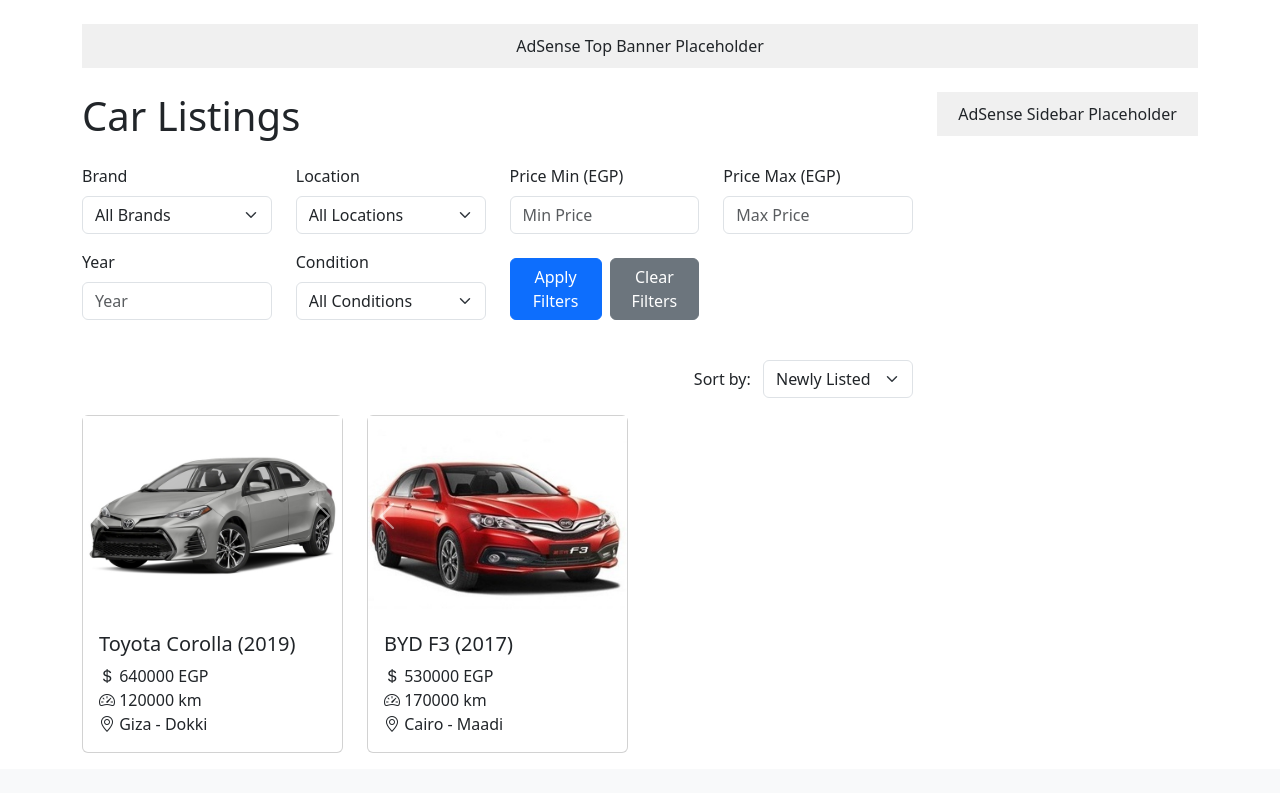
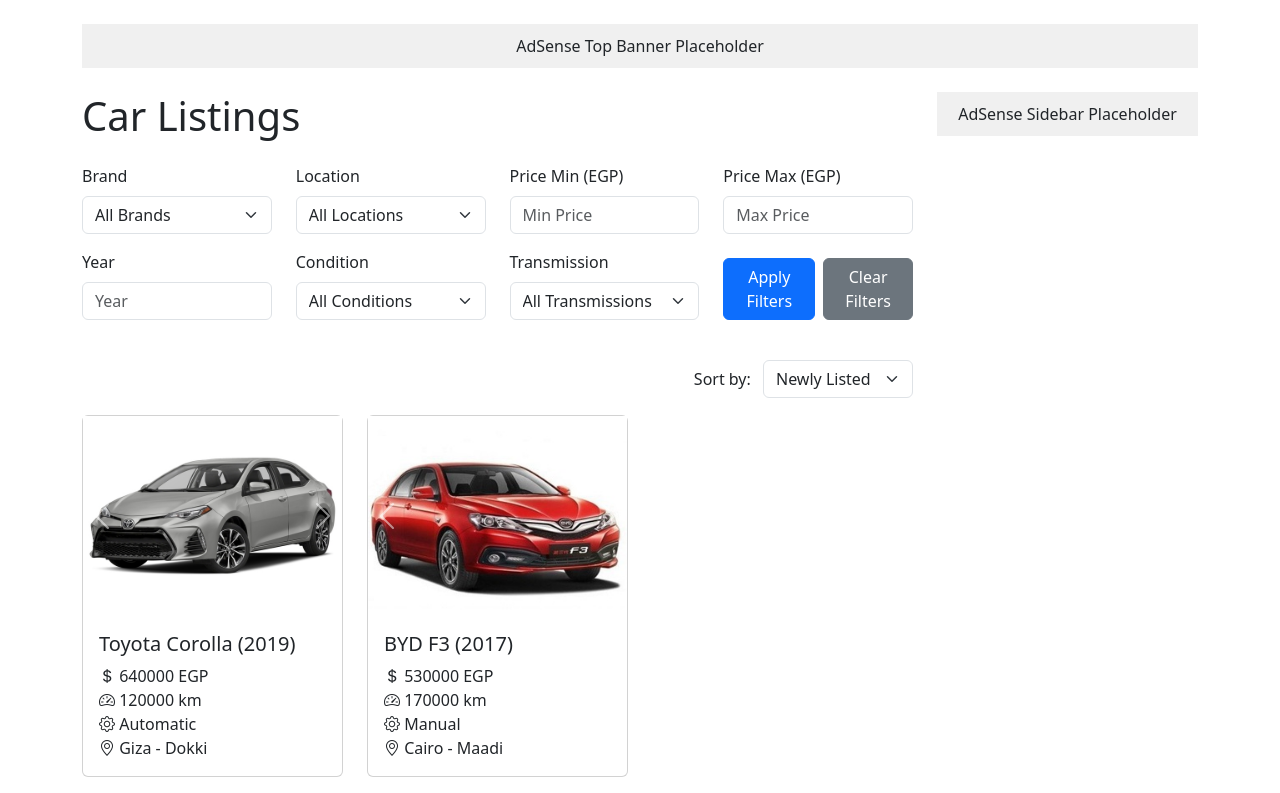
Before and after one commit to mohamedsamirpassion/marketplace, a Django app: page / in a window 1280 px wide. Shown: the part 56-849 px from the top of the page. Before the commit the page ends 809 px from the top, so only its background shows below. Run offline with Django 4.2, Linux system fonts and the light colour scheme; data comes from the database, SQL or seed files in the repository; both versions use the stored data as it was after the commit; some libraries are stand-ins or nearby versions.

Commit message:
Add transmission field to Listing model; include in create listing form and homepage filters; remove debug output from create_listing

```diff
--- a/listings/forms.py
+++ b/listings/forms.py
@@ -8,7 +8,7 @@ class ListingForm(forms.ModelForm):
 
     class Meta:
         model = Listing
-        fields = ['brand', 'model', 'year', 'price', 'mileage', 'governorate', 'city', 'condition', 'description']
+        fields = ['brand', 'model', 'year', 'price', 'mileage', 'governorate', 'city', 'condition', 'transmission', 'description']
         widgets = {
             'description': forms.Textarea(attrs={'rows': 4}),
         }
--- a/listings/models.py
+++ b/listings/models.py
@@ -82,6 +82,11 @@ class Listing(models.Model):
         ('Used', 'Used'),
         ('Damaged', 'Damaged'),
     ])
+    TRANSMISSION_CHOICES = [
+        ('Automatic', 'Automatic'),
+        ('Manual', 'Manual'),
+    ]
+    transmission = models.CharField(max_length=20, choices=TRANSMISSION_CHOICES)  # New field
     description = models.TextField()
     date_posted = models.DateTimeField(auto_now_add=True)
     approved = models.BooleanField(default=False)
--- a/listings/templates/listings/create_listing.html
+++ b/listings/templates/listings/create_listing.html
@@ -46,6 +46,10 @@
                     <div class="col-md-6 mb-3">
                         <label for="id_condition" class="form-label">Condition *</label>
                         {{ form.condition }}
+                    </div>
+                    <div class="col-md-6 mb-3">
+                        <label for="id_transmission" class="form-label">Transmission *</label>
+                        {{ form.transmission }}
                     </div>
                 </div>
                 <div class="mb-3">
--- a/listings/templates/listings/home.html
+++ b/listings/templates/listings/home.html
@@ -55,6 +55,15 @@
                             {% endfor %}
                         </select>
                     </div>
+                    <div class="col-md-3 mb-3">
+                        <label for="transmission" class="form-label">Transmission</label>
+                        <select name="transmission" id="transmission" class="form-select">
+                            <option value="">All Transmissions</option>
+                            {% for value, label in transmissions %}
+                                <option value="{{ value }}" {% if request.GET.transmission == value %}selected{% endif %}>{{ label }}</option>
+                            {% endfor %}
+                        </select>
+                    </div>
                     <div class="col-md-3 mb-3 d-flex align-items-end">
                         <button type="submit" class="btn btn-primary">Apply Filters</button>
                         <a href="{% url 'home' %}" class="btn btn-secondary ms-2">Clear Filters</a>
@@ -109,6 +118,7 @@
                                     <p class="card-text">
                                         <i class="bi bi-currency-dollar"></i> {{ listing.price }} EGP<br>
                                         <i class="bi bi-speedometer2"></i> {{ listing.mileage }} km<br>
+                                        <i class="bi bi-gear"></i> {{ listing.transmission }}<br>
                                         <i class="bi bi-geo-alt"></i> {{ listing.full_location }}
                                     </p>
                                 </div>
--- a/listings/views.py
+++ b/listings/views.py
@@ -16,6 +16,7 @@ def home(request):
     year = request.GET.get('year')
     condition = request.GET.get('condition')
     governorate = request.GET.get('governorate')
+    transmission = request.GET.get('transmission')  # New filter
     sort = request.GET.get('sort')
 
     # Apply filters
@@ -34,6 +35,8 @@ def home(request):
             listings = listings.filter(governorate__in=['Cairo', 'Giza', 'Qalyubia'])
         else:
             listings = listings.filter(governorate=governorate)
+    if transmission:
+        listings = listings.filter(transmission=transmission)
 
     # Apply sorting
     if sort == 'lowest_price':
@@ -54,6 +57,7 @@ def home(request):
         'brands': brands,
         'conditions': Listing._meta.get_field('condition').choices,
         'governorates': governorates,
+        'transmissions': Listing._meta.get_field('transmission').choices,  # New context variable
     }
     return render(request, 'listings/home.html', context)
 
@@ -66,36 +70,21 @@ def listing_detail(request, pk):
 @login_required
 def create_listing(request):
     if request.method == 'POST':
-        print("POST data:", request.POST)
-        print("FILES data:", request.FILES)
         form = ListingForm(request.POST)
         if form.is_valid():
-            print("Listing form is valid")
             listing = form.save(commit=False)
             listing.seller = request.user
             listing.approved = False
             listing.save()
-            # Set the prefix to match the management form fields
             image_formset = ListingImageFormSet(request.POST, request.FILES, instance=listing, prefix='images')
             if image_formset.is_valid():
-                print("Image formset is valid")
-                # Debug: Inspect the formset's cleaned data
-                for i, form in enumerate(image_formset):
-                    print(f"Form {i} cleaned data:", form.cleaned_data)
                 image_formset.save()
-                # Debug: Check the number of images saved
-                saved_images = ListingImage.objects.filter(listing=listing)
-                print("Number of images saved:", saved_images.count())
-                for img in saved_images:
-                    print("Saved image path:", img.image.url)
                 messages.success(request, "Your listing has been submitted successfully! One of our admins will review and approve it soon.")
                 return redirect('home')
             else:
-                print("Image formset errors:", image_formset.errors)
                 messages.error(request, "Please correct the image upload errors below.")
                 listing.delete()
         else:
-            print("Listing form errors:", form.errors)
             messages.error(request, "Please correct the form errors below.")
             image_formset = ListingImageFormSet(request.POST, request.FILES, prefix='images')
     else:
```
Also changed, not shown: db.sqlite3, listings/migrations/0008_listing_transmission.py (added), media/listing_images/Proton_Gen_2_qsCQW21.jpg (added), media/listing_images/Toyota_Corolla_2017_2nd_4eAmr3f.jpg (added), media/listing_images/Toyota_Corolla_2017_seu8jkq.jpg (added), media/listing_images/byd_3_71cX0wW.jpeg (added), media/listing_images/byd_75MKn61.jpg (added), media/listing_images/byd_lbxt0Bq.jpeg (added), media/listing_images/ford-mustang_zivbOcP.jpg (added).
